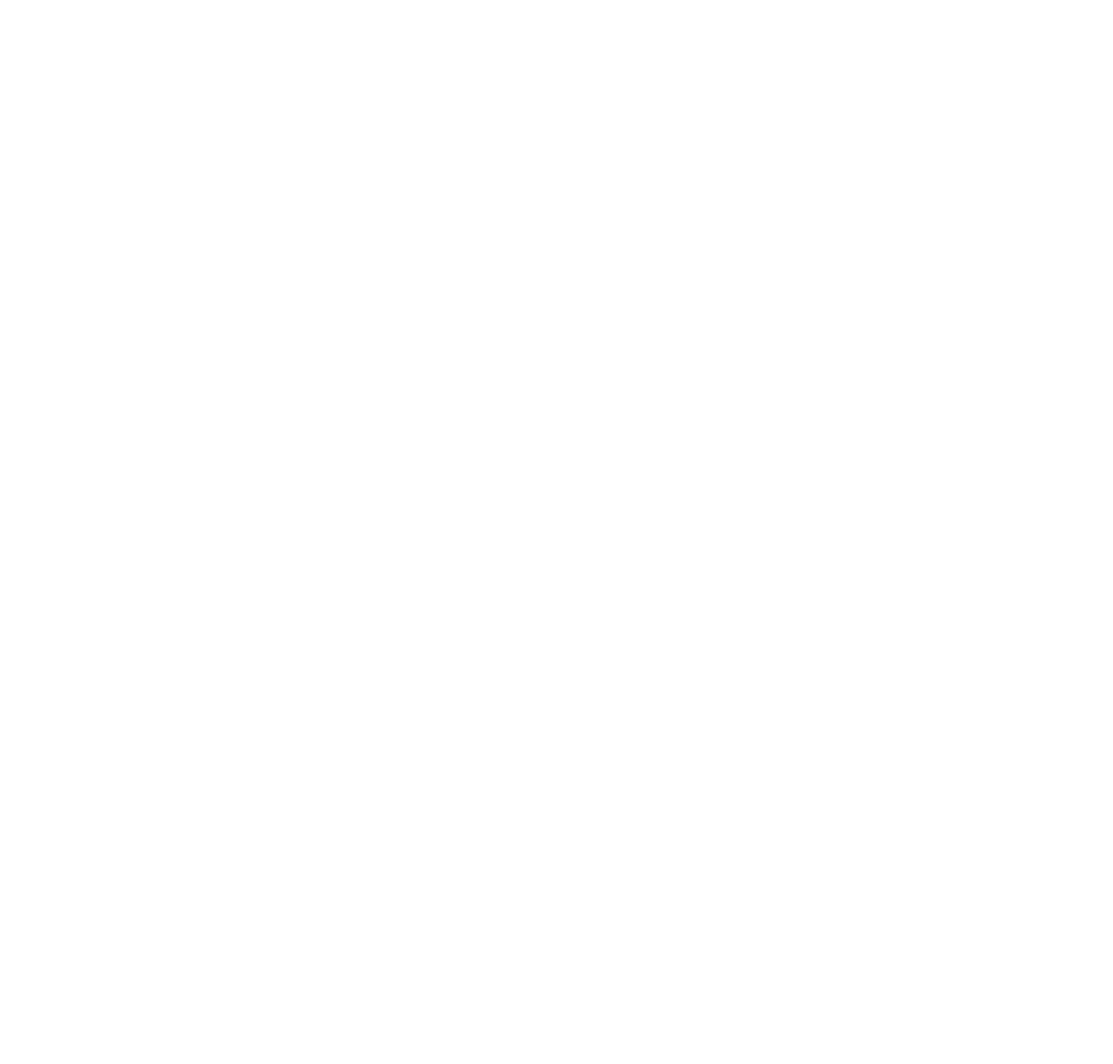
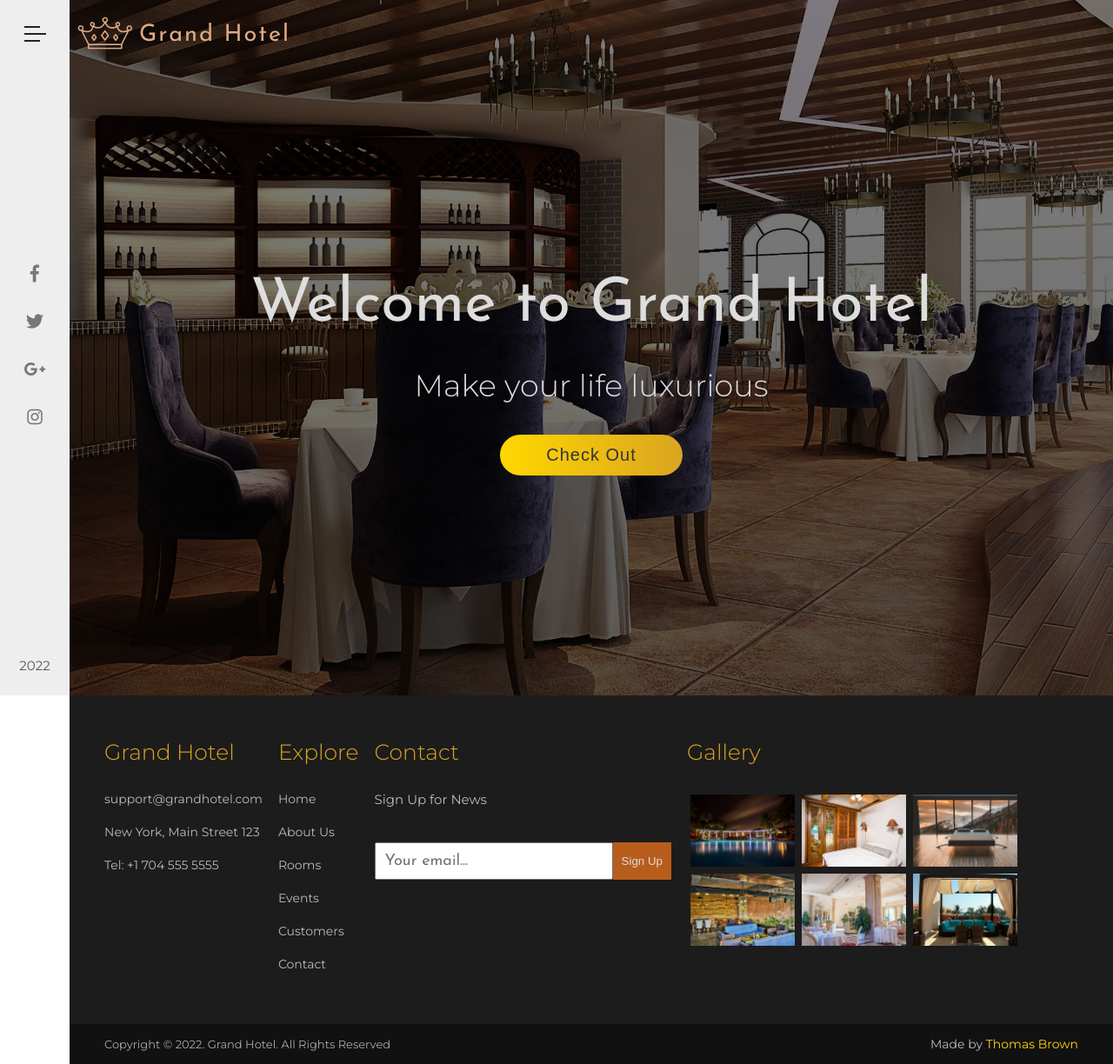
Before and after one commit to thomasbrown25/grand-hotel, a React (Create React App) app: page /about-us in a window 1280 px wide. Before the commit this address had no page. Shown: the whole page at 87% size. Before the commit the page ends 800 px from the top, so only its background shows below. Built offline with nearby package versions, Linux system fonts and the light colour scheme.

Commit message:
added about us page but still work to do

```diff
--- a/public/index.html
+++ b/public/index.html
@@ -2,11 +2,7 @@
 <html lang="en">
     <head>
         <meta charset="utf-8" />
-        <link
-            rel="shortcut icon"
-            type="image/png"
-            href="%PUBLIC_URL%/assets/img/crown.png"
-        />
+        <link rel="shortcut icon" type="image/png" href="./crown.png" />
         <meta name="viewport" content="width=device-width, initial-scale=1" />
         <meta name="theme-color" content="#000000" />
         <meta
--- a/src/App.js
+++ b/src/App.js
@@ -1,10 +1,12 @@
 import { Routes, Route } from 'react-router-dom';
+import AboutUs from './routes/about-us/about-us.component';
 import Home from './routes/home/home.component';
 
 const App = () => {
     return (
         <Routes>
             <Route path='/' element={<Home />} />
+            <Route path='about-us' element={<AboutUs />} />
         </Routes>
     );
 };
--- a/src/components/navbar/navigation/navigation-list/navigation-list.component.jsx
+++ b/src/components/navbar/navigation/navigation-list/navigation-list.component.jsx
@@ -5,8 +5,8 @@
 const NavigationList = () => {
     return (
         <ul className='navigation-list'>
-            <NavLink to={'#'} heading={'home'} />
-            <NavLink to={'#'} heading={'about us'} />
+            <NavLink to={'/'} heading={'home'} />
+            <NavLink to={'about-us'} heading={'about us'} />
             <NavLink to={'#'} heading={'rooms'} />
             <NavLink to={'#'} heading={'events'} />
             <NavLink to={'#'} heading={'customers'} />
--- /dev/null
+++ b/src/routes/about-us/about-us.component.jsx
@@ -0,0 +1,7 @@
+import Layout from '../layout/layout.component';
+
+const AboutUs = () => {
+    return <Layout></Layout>;
+};
+
+export default AboutUs;
```
Also changed, not shown: public/crown.png (added).
